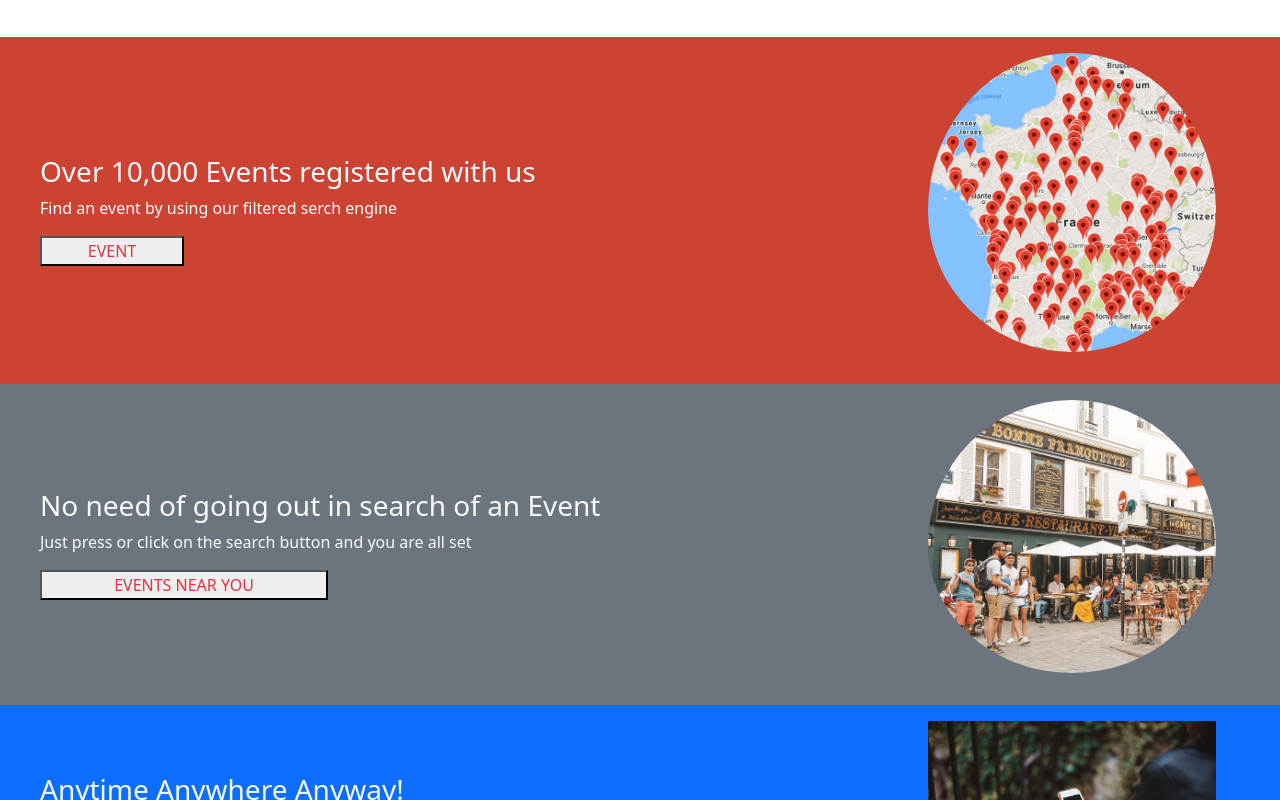
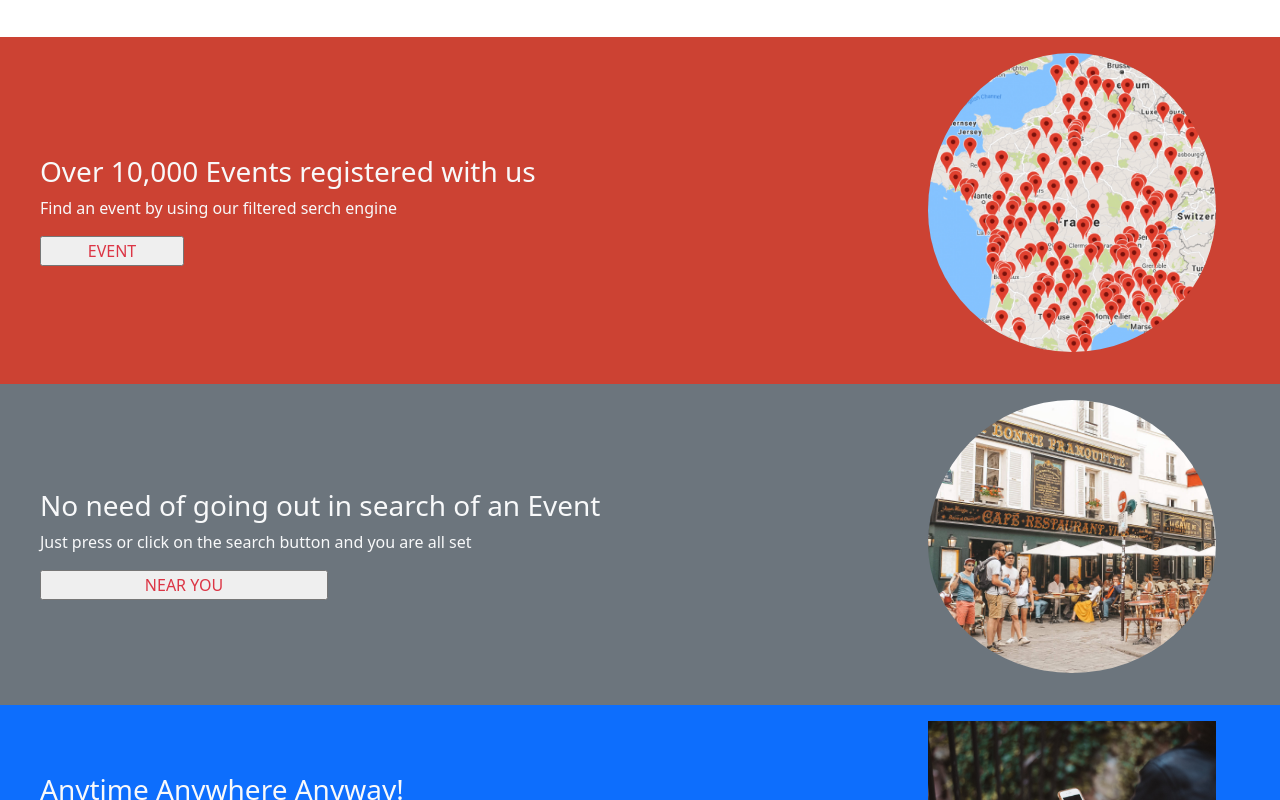
Before and after one commit to Vagyasri/Events-Directory, a website: page index.html in a window 1280 px wide. Shown: the part 1699-2499 px from the top of the page. Drawn offline with nearby package versions, Linux system fonts and the light colour scheme.

Commit message:
Fix linter error of index.html

```diff
--- a/index.html
+++ b/index.html
@@ -47,7 +47,9 @@
                 </div>
             </div>
             </form>
-            <a href="result.html"><button type="Submit" class="text-dark">How it works</button></a>
+            <form action="result.html">
+              <input type="submit" value="How it works" class="text-dark" />
+            </form>
           </div>
       </main>
       <!-- 4 Steps  -->
@@ -91,8 +93,9 @@
           <div class="text-light col-12 col-lg-6">
           <h3>Over 10,000 Events registered with us</h3>
           <p>Find an event by using our filtered serch engine</p>
-          <a href="result.html"><button type="submit" class="w-25 text-danger">EVENT</button>
-          </a>
+          <form action="result.html">
+            <input type="submit" value="EVENT" class="w-25 text-danger" />
+        </form>
         </div>
       </article>
       <!-- Gray Section  -->
@@ -104,7 +107,9 @@
         <div class="text-light col-12 col-lg-6">
           <h3>No need of going out in search of an Event</h3>
           <p>Just press or click on the search button and you are all set</p>
-          <a href="result.html"><button type="submit" class="w-50 text-danger">EVENTS NEAR YOU</button></a>
+          <form action="result.html">
+            <input type="submit" value="NEAR YOU" class="w-50 text-danger" />
+          </form>
         </div>
       </div>
       </article>
```
